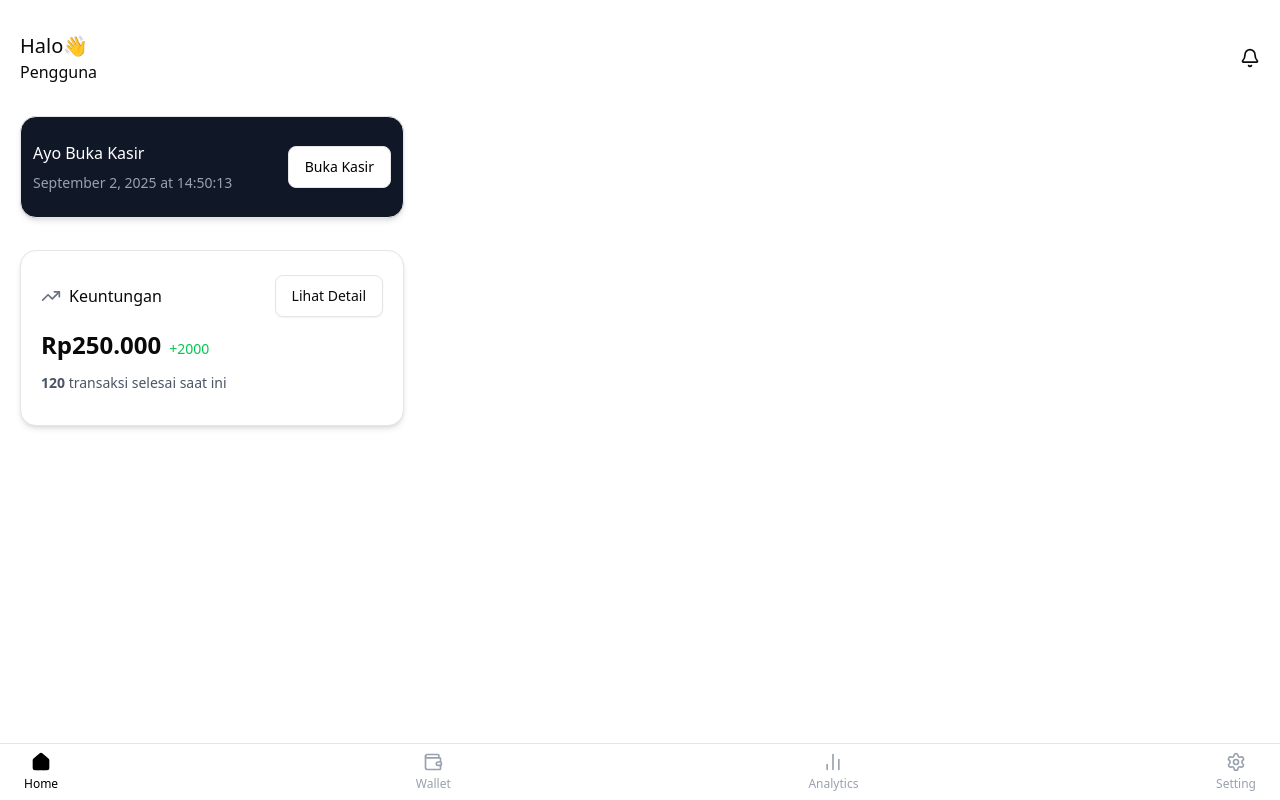
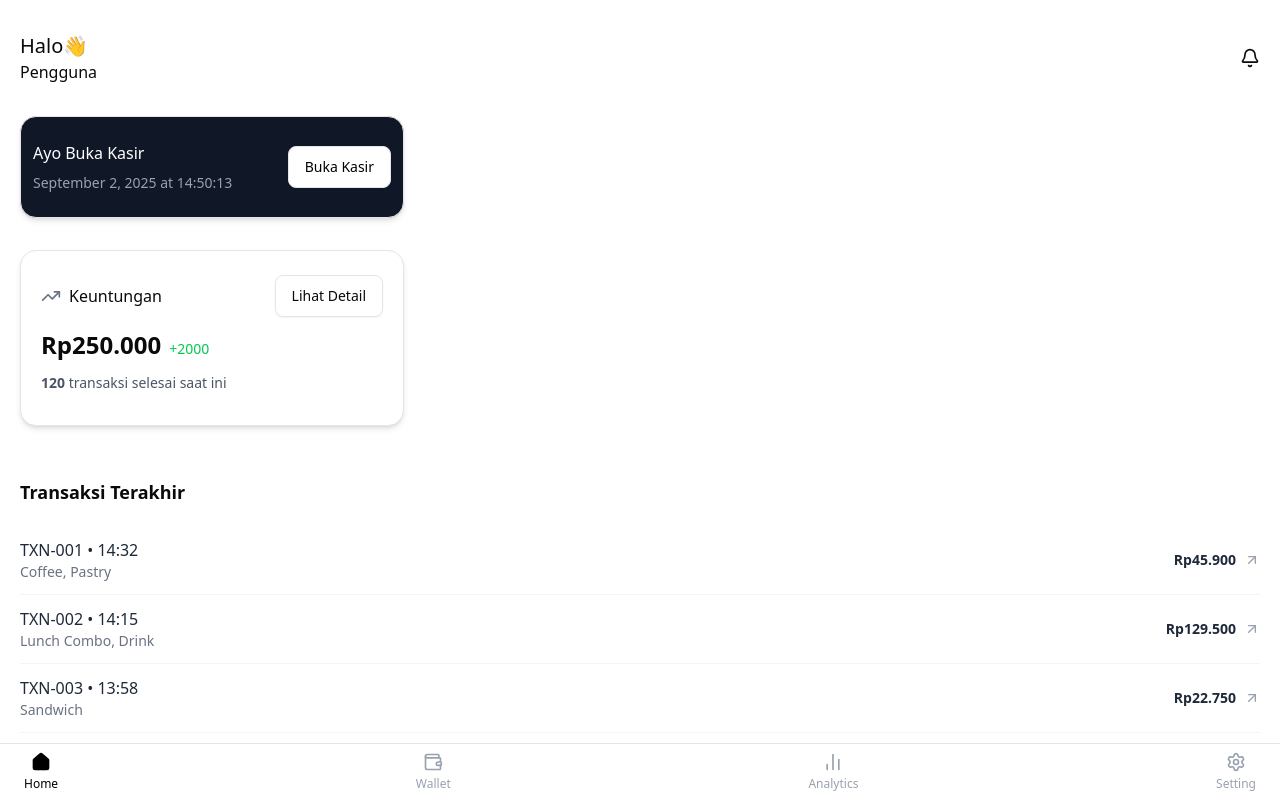
Before and after one commit to contactmadun/orbit-ui, a Vue app: page / in a window 1280 px wide. Shown: the top 800 px of the page. Built offline with nearby package versions, Linux system fonts and the light colour scheme; sample sign-in values are in the browser's storage.

Commit message:
try history recent

```diff
--- a/src/components/HomePage.vue
+++ b/src/components/HomePage.vue
@@ -8,6 +8,7 @@ import { useRouter } from 'vue-router'
 import { ref, onMounted, onUnmounted } from 'vue'
 import { useUserStore } from '@/stores'
 import BottomNav from './reusable/BottomNav.vue'
+import RecentTrx from './reusable/RecentTransactions.vue'
 
 const userStore = useUserStore();
 const router = useRouter()
@@ -114,6 +115,7 @@ const props = defineProps({
           </p>
         </CardContent>
       </Card>
+      <RecentTrx class="mt-10" />
       <button @click="handleLogout" class="underline mt-80" :disabled="loading">{{ loading ? "Proses logout..." : "logout" }}</button>
       <p class="mt-50">percobaan</p>
       <BottomNav />
--- /dev/null
+++ b/src/components/reusable/RecentTransactions.vue
@@ -0,0 +1,45 @@
+<script setup>
+import { ArrowUpRight, ArrowDownRight } from 'lucide-vue-next'
+
+// Data dummy (bisa diganti dari API/backend)
+const transactions = [
+  { id: 'TXN-001', time: '14:32', desc: 'Coffee, Pastry', amount: 45900 },
+  { id: 'TXN-002', time: '14:15', desc: 'Lunch Combo, Drink', amount: 129500 },
+  { id: 'TXN-003', time: '13:58', desc: 'Sandwich', amount: 22750 },
+  { id: 'TXN-002', time: '14:15', desc: 'Lunch Combo, Drink', amount: 129500 },
+  { id: 'TXN-003', time: '13:58', desc: 'Sandwich', amount: 22750 },
+]
+</script>
+
+<template>
+  <section class="w-full">
+    <!-- Header -->
+    <div class="flex justify-between items-center mb-5">
+      <h2 class="text-lg font-semibold">Transaksi Terakhir</h2>
+      <!-- <button class="text-sm text-blue-600 hover:underline">See all</button> -->
+    </div>
+
+    <!-- List Transactions -->
+    <div class="divide-y divide-gray-100">
+      <div
+        v-for="tx in transactions"
+        :key="tx.id"
+        class="flex items-center justify-between py-3"
+      >
+        <!-- Left Info -->
+        <div class="flex flex-col">
+          <span class="font-medium text-gray-800">{{ tx.id }} • {{ tx.time }}</span>
+          <span class="text-sm text-gray-500">{{ tx.desc }}</span>
+        </div>
+
+        <!-- Right Info -->
+        <div class="flex items-center gap-2">
+          <span class="text-sm font-semibold text-gray-800">
+            Rp{{ tx.amount.toLocaleString('id-ID') }}
+          </span>
+          <ArrowUpRight class="w-4 h-4 text-gray-400" />
+        </div>
+      </div>
+    </div>
+  </section>
+</template>
```
